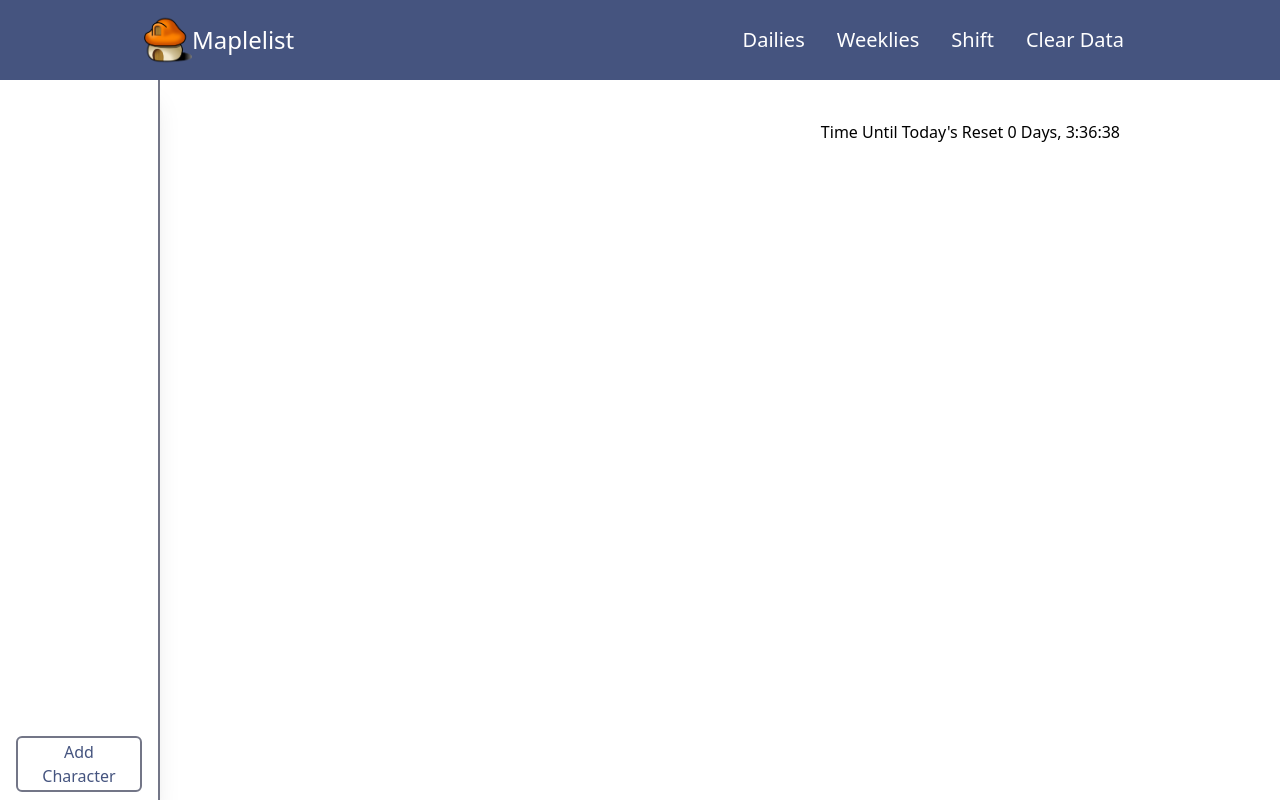
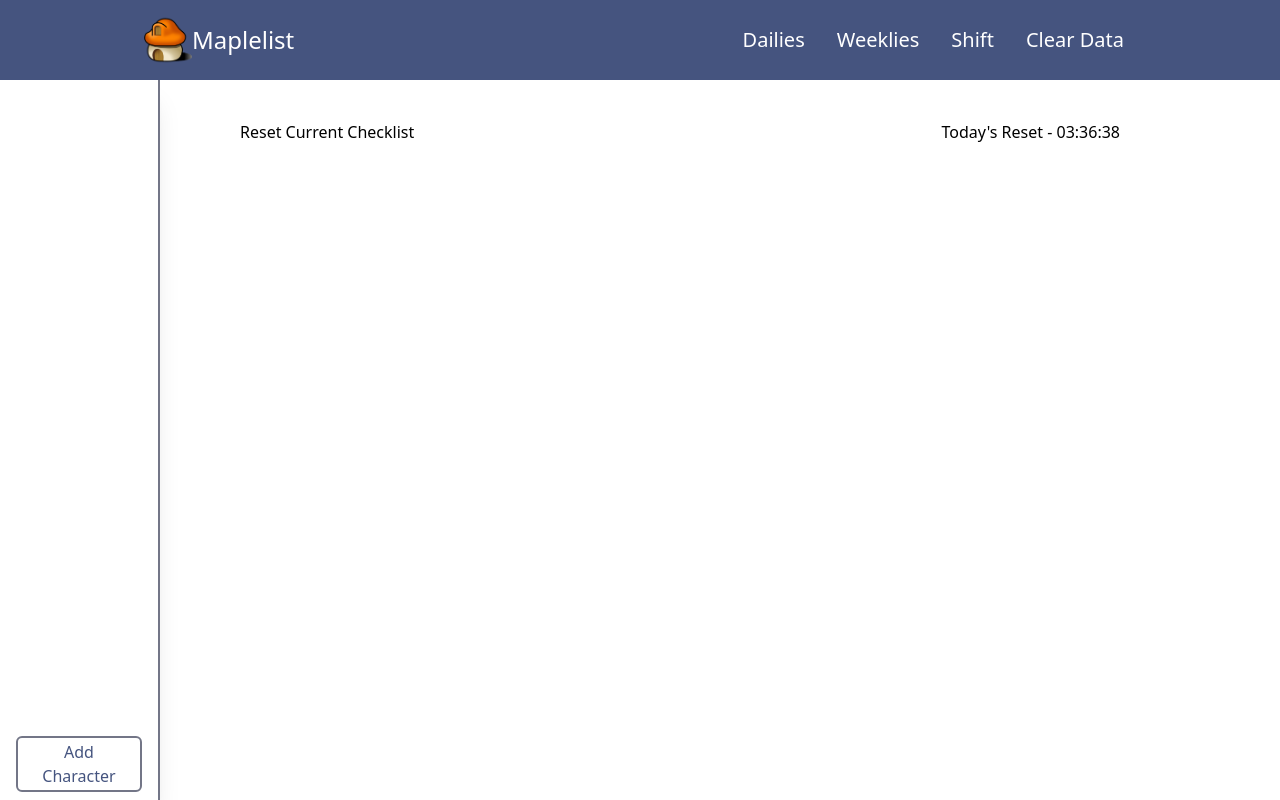
Before and after one commit to ngovictor20/maplestorychecklist, a React (Create React App) app: page / in a window 1280 px wide. Built offline with nearby package versions, Linux system fonts and the light colour scheme; what @tailwindcss/typography would draw is missing.

Commit message:
Fixed timer format, added luxon, added reset function

```diff
--- a/package.json
+++ b/package.json
@@ -18,6 +18,7 @@
     "date-fns": "^2.19.0",
     "date-fns-tz": "^1.1.3",
     "eslint": "^7.20.0",
+    "luxon": "^1.26.0",
     "react": "^17.0.1",
     "react-dom": "^17.0.1",
     "react-redux": "^7.2.2",
--- a/src/components/ContentContainer.tsx
+++ b/src/components/ContentContainer.tsx
@@ -1,14 +1,21 @@
 import React from 'react'
 import ChecklistRenderer from 'components/Checklist/ChecklistRenderer'
 import Timer from 'components/Timer'
+import { addChecklistItem } from 'redux/stateSlice'
+import { useAppDispatch } from 'redux/hooks'
 
 const ContentContainer = () => {
+    const dispatch = useAppDispatch();
     return (
         <div className="py-10 px-20 relative">
-
             <ChecklistRenderer />
             <div className="absolute right-40 top-10">
                 <Timer/>
+            </div>
+            <div onClick={()=>{
+                dispatch(addChecklistItem());
+            }}>
+                Reset Current Checklist
             </div>
         </div>
     )
--- a/src/components/Dialog/AddCharacterDialog.tsx
+++ b/src/components/Dialog/AddCharacterDialog.tsx
@@ -43,7 +43,7 @@ const AddPictureDialog: React.FC<DialogProps> = ({ setDialogOpen, setIsLoading,
                 </select>
             </label>
             <label className="block">
-                <span>Number</span>
+                <span>Level</span>
                 <input type="number" max={300} min={0} onChange={(e) => {
                     const value = parseInt(e.target.value);
                     if (value > 300 || value < 0) {
--- a/src/components/Timer.tsx
+++ b/src/components/Timer.tsx
@@ -1,19 +1,10 @@
 import React, { useEffect, useState } from 'react'
-import { differenceInMilliseconds, endOfISOWeek, endOfToday } from 'date-fns';
+import { endOfToday } from 'date-fns';
+import { calculateTimeLeft, formatToDate } from 'helpers/timeFunctions';
 
 const Timer: React.FC = () => {
-    const calculateTimeLeft = (resetDate: Date) => {
-        const currentDate = new Date();
-        const difference = differenceInMilliseconds(resetDate, currentDate);
-        return {
-            days: Math.floor(difference / (1000 * 60 * 60 * 24)),
-            hours: Math.floor((difference / (1000 * 60 * 60)) % 24),
-            minutes: Math.floor((difference / 1000 / 60) % 60),
-            seconds: Math.floor((difference / 1000) % 60)
-        }
-    }
     const [timeUntilDailyReset, setTimeUntilDailyReset] = useState(calculateTimeLeft(endOfToday()));
-
+    console.log(new Date().getUTCHours());
     useEffect(() => {
         const timer = setTimeout(() => {
             setTimeUntilDailyReset(calculateTimeLeft(endOfToday()));
@@ -23,7 +14,7 @@ const Timer: React.FC = () => {
     return (
         <div>
             <p>
-                {`Time Until Today's Reset ${timeUntilDailyReset.days} Days, ${timeUntilDailyReset.hours}:${timeUntilDailyReset.minutes}:${timeUntilDailyReset.seconds}`}
+                {`Today's Reset - ${formatToDate(timeUntilDailyReset)}`}
             </p>
         </div>
     )
--- /dev/null
+++ b/src/helpers/timeFunctions.ts
@@ -0,0 +1,27 @@
+import { differenceInMilliseconds } from "date-fns";
+interface TimeLeft {
+    days: number;
+    hours: number | string;
+    minutes: number | string;
+    seconds: number | string;
+}
+
+const calculateTimeLeft = (resetDate: Date) => {
+    const currentDate = new Date();
+    const difference = differenceInMilliseconds(resetDate, currentDate);
+    return {
+        days: Math.floor(difference / (1000 * 60 * 60 * 24)),
+        hours: Math.floor((difference / (1000 * 60 * 60)) % 24),
+        minutes: Math.floor((difference / 1000 / 60) % 60),
+        seconds: Math.floor((difference / 1000) % 60)
+    }
+}
+const formatToDate = (timeLeft: TimeLeft) => {
+    let { hours, minutes, seconds } = timeLeft;
+    if (hours < 10) { hours = "0" + hours; }
+    if (minutes < 10) { minutes = "0" + minutes; }
+    if (seconds < 10) { seconds = "0" + seconds; }
+    return `${hours}:${minutes}:${seconds}`;
+}
+
+export { calculateTimeLeft, formatToDate }
--- a/src/redux/helpers.ts
+++ b/src/redux/helpers.ts
@@ -1,5 +1,6 @@
 import checklist from 'config/checklists';
 import { isEmpty } from 'lodash';
+import { Checklist } from 'types';
 
 const getChecklistByCharacterName = (charName: string) => {
     const storage = JSON.parse(
@@ -14,5 +15,17 @@ const getChecklistByCharacterName = (charName: string) => {
       }
 }
 
+const resetChecklist = (obj: Checklist) =>
+{
+  const returnObject:Checklist = {};
+  Object.entries(obj).forEach(([field,value])=>{
+    if(typeof value !== 'boolean'){
+      returnObject[field] = resetChecklist(value);
+    }else{
+      returnObject[field] = false;
+    }
+  })
+  return returnObject;
+}
 
-export { getChecklistByCharacterName }
+export { getChecklistByCharacterName, resetChecklist}
--- a/src/redux/stateSlice.ts
+++ b/src/redux/stateSlice.ts
@@ -1,7 +1,7 @@
 import { createSlice, current, PayloadAction } from "@reduxjs/toolkit";
 import checklistBase from "config/checklists";
 import { Character, Checklist, ChecklistType, FullChecklist } from "types";
-import { getChecklistByCharacterName } from "redux/helpers";
+import { getChecklistByCharacterName, resetChecklist } from "redux/helpers";
 import { RootState } from "./store";
 import { ChecklistUpdateData, State, SubChecklistData } from "./types";
 
@@ -70,6 +70,10 @@ export const stateSlice = createSlice({
     updateSubChecklist: (state, action: PayloadAction<SubChecklistData>) => {
       state.checklist[state.checklistType][action.payload.field] = action.payload.data;
       localStorage.setItem(state.characters[state.characterIndex].name, JSON.stringify(current(state).checklist));
+    },
+    addChecklistItem: (state)=>{ //, action: PayloadAction<{field: string}>
+      const {checklistType, checklist} = current(state);
+      console.log(resetChecklist(checklist[checklistType]));
     }
   },
 });
@@ -84,7 +88,8 @@ export const {
   resetChecklists,
   setChecklistType,
   deleteCharacter,
-  updateSubChecklist
+  updateSubChecklist,
+  addChecklistItem,
 } = stateSlice.actions;
 
 export const selectChecklist = (state: RootState) => state.checklist;
```
Also changed, not shown: 1 other file (tests, documents, lock files or other folders).
